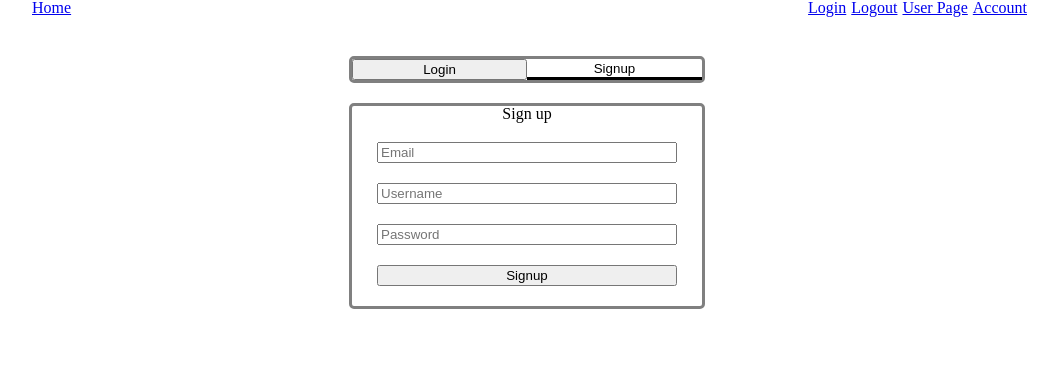
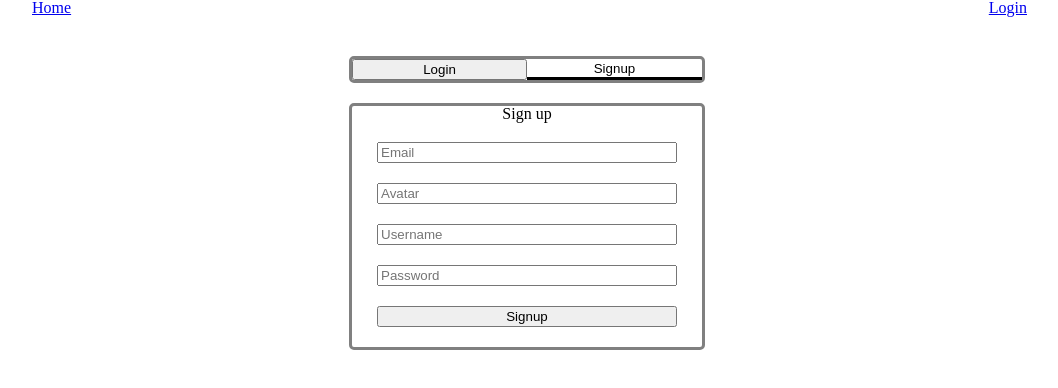
Before and after one commit to lambda-art-portfolio/frontend, a React (Create React App) app: page /signup in a window 1280 px wide. Shown: the top 388 px of the page, without its empty margins (113-1171 px from the left). Built offline with nearby package versions, Linux system fonts and the light colour scheme.

Commit message:
log in and log out hide

```diff
--- a/src/CSS/App.css
+++ b/src/CSS/App.css
@@ -13,3 +13,6 @@ nav {
 .hide{
   display:none;
 }
+.show{
+  display:block;
+}
--- a/src/components/navigation/navbar.js
+++ b/src/components/navigation/navbar.js
@@ -3,22 +3,44 @@ import "../../CSS/nav.css";
 import { Link } from "react-router-dom";
 
 export default class Navbar extends Component {
+constructor() {
+  super();
+  this.state= {
+    hideNav:false
+  }
+}
+
+handleChange(e) {
+  this.setState({hideNav: true})
+}
+
   logout = () => {
     localStorage.removeItem("token");
   };
 
+
+
+  loggedIn = () => {
+    if (localStorage.getItem("token")) {
+      return "link hide";
+    } else {
+      return "link ";
+    }
+  };
+
+
+
+  loggedOut = () => {
+    if (localStorage.getItem("token")) {
+      return "link ";
+    } else {
+      return "link hide";
+    }
+  };
+
+  // (localStorage.getItem("token") ? "link hide" : "link")
+
   render() {
-    //     let btnLogin = document.getElementById("btnLogin");
-    //     let btnLogout = document.getElementById("btnLogout");
-
-    //   if (localStorage.getItem("token")) {
-    // btnLogin.classList.add("hide");
-    // btnLogout.classList.remove("hide");
-
-    // } else {
-    // btnLogin.classList.remove("hide");
-    // btnLogout.classList.add("hide");}
-
     return (
       <div>
         <div className="navDiv">
@@ -30,23 +52,29 @@ export default class Navbar extends Component {
             </div>
             <div>{/* <input /> */}</div>
             <div>
-              <Link className="link" to="/login" id="btnLogin">
+              <Link
+              className={this.loggedIn()}
+              to="/login">
                 Login
               </Link>
+
               <Link
-                className="link"
+              className={this.loggedOut()}
+              to="/protected">
+                User Page
+              </Link>
+
+              <Link
+              className={this.loggedOut()}
+              to="/account">
+                Account
+              </Link>
+              <Link
                 to="/"
-                id="btnlogout"
-                // className="hide"
-                // onClick={this.logout()}
+                className={this.loggedOut()}
+                onClick={this.logout}
               >
                 Logout
-              </Link>
-              <Link className="link" to="/protected">
-                User Page
-              </Link>
-              <Link className="link" to="/account">
-                Account
               </Link>
             </div>
           </nav>
--- a/src/components/routes/UserInfo.js
+++ b/src/components/routes/UserInfo.js
@@ -1,14 +1,24 @@
 import React, { Component } from 'react'
 import "../../CSS/accountpage.css"
+import axios from 'axios'
 
 class UserInfo extends Component {
     state = {
-        credentails: {
-            email: "",
-            username: "",
-            password: ""
-          }
+        credentials: []
     }
+
+    componentDidMount() {
+    axios
+      .get("https://web17-artfolio.herokuapp.com/api/account/")
+      .then(res => {
+        localStorage.setItem("token", res.data.token);
+        console.log(res.data)
+      })
+      .catch(err => console.log(err));
+
+    }
+
+
   render() {
     return (
       <div>
--- a/src/components/routes/login.js
+++ b/src/components/routes/login.js
@@ -10,16 +10,19 @@ export default class Login extends Component {
   //   this.
   // }
 state = {
-      credentails: {
+      credentials: {
         username: "",
         password: ""
       }
     };
+
   loginData = creds => {
+    console.log(creds)
     return axios
-      .post("http://localhost:5000/api/login", creds)
+      .post("https://web17-artfolio.herokuapp.com/api/account/login", creds)
       .then(res => {
-        localStorage.setItem("token", res.data.payload);
+        localStorage.setItem("token", res.data.token);
+        console.log(res.data)
       })
       .catch(err => console.log(err));
   };
@@ -27,8 +30,8 @@ state = {
 
   handleChange = e => {
     this.setState({
-      credentails: {
-        ...this.state.credentails,
+      credentials: {
+        ...this.state.credentials,
         [e.target.name]: e.target.value
       }
     });
@@ -58,12 +61,14 @@ state = {
         <div className="formContainer">
           <h1 className="loginheader">Log in</h1>
           <form onSubmit={this.login} className="loginForm">
+
             <input
               className="loginInput"
               type="text"
               name="username"
               placeholder="Username"
-              value={this.state.credentails.username}
+              value=
+              {this.state.credentials.username}
               onChange={this.handleChange}
             />
 
@@ -72,7 +77,7 @@ state = {
               type="password"
               name="password"
               placeholder="Password"
-              value={this.state.credentails.password}
+              value={this.state.credentials.password}
               onChange={this.handleChange}
             />
 
--- a/src/components/routes/signup.js
+++ b/src/components/routes/signup.js
@@ -2,78 +2,72 @@ import React, { Component } from "react";
 import "../../CSS/signup.css";
 import { Route, Link } from "react-router-dom";
 import Login from "./Login";
+import axios from 'axios'
 
 export default class Signup extends Component {
-  constructor(props) {
-    super(props);
-    this.state = {
-      credentails: {
+  // constructor(props) {
+  //   super(props);
+   state = {
+      credentials: {
+        avatar:'',
         email: "",
         username: "",
         password: "",
         errors: []
       }
     };
-  }
+  // }
+  registerData = creds => {
+    console.log(creds)
+    return axios
+      .post("https://web17-artfolio.herokuapp.com/api/account/register", creds)
+      .then(res => {
+        localStorage.setItem("token", res.data.token);
+        console.log(res.data)
+      })
+      .catch(err => console.log(err));
+  };
 
-  showValidationErr(e, msg) {
-    this.setState(prevState => ({
-      errors: [...prevState.credentails.errors, { e, msg }]
-    }));
-  }
-  clearValidationErr(e) {
-    this.setState(prevState => {
-      let newArr = [];
-      for (let err of prevState.credentails.errors) {
-        if (e !== err.e) {
-          newArr.push(err);
-        }
+
+  handleChange = e => {
+    this.setState({
+      credentials: {
+        ...this.state.credentials,
+        [e.target.name]: e.target.value
       }
-      return newArr;
     });
-  }
+  };
 
-  onUsernameChange(e) {
-    this.setState.credentails({ username: e.target.value });
-    this.clearValidationErr("username");
-  }
-  onEmailChange(e) {
-    this.setState.credentails({ email: e.target.value });
-    this.clearValidationErr("email");
-  }
-  onPasswordChange(e) {
-    this.setState.credentails({ password: e.target.value });
-    this.clearValidationErr("password");
-  }
+  login = e => {
+    e.preventDefault();
+    this.registerData(this.state.credentials)
+    .then(() => {
+      this.props.history.push("/protected");
+    });
+  };
+
 
   register() {
-    // console.log('this.state', this.state)
-    if (this.state.credentails.email === "") {
-      return this.showValidationErr("username", "Username cannot be empty")
-    } else  if (this.state.credentails.username === "") {
-      return this.showValidationErr("username", "Username cannot be empty")
-    }else  if (this.state.credentails.password === "") {
-      return this.showValidationErr("username", "Username cannot be empty")
-    }
+
   }
 
 
 
   render() {
-    let usernameErr= null,
-    passwordErr= null,
-    emailErr= null;
+    // let usernameErr= null,
+    // passwordErr= null,
+    // emailErr= null;
 
-    for(let err of this.state.credentails.errors) {
-      if(err.e ==="username") {
-        usernameErr = err.msg;
-      } if (err.e ==="email") {
-        emailErr = err.msg;
-      } if (err.e ==="password") {
-        passwordErr = err.msg;
-      }
+    // for(let err of this.state.credentials.errors) {
+    //   if(err.e ==="username") {
+    //     usernameErr = err.msg;
+    //   } if (err.e ==="email") {
+    //     emailErr = err.msg;
+    //   } if (err.e ==="password") {
+    //     passwordErr = err.msg;
+    //   }
 
-    }
+    // }
 
     return (
       <div className="signupContainer">
@@ -86,34 +80,42 @@ export default class Signup extends Component {
 
         <div className="formContainer">
           <h1>Sign up</h1>
-          <form className="signupForm">
+          <form
+          className="signupForm"
+          onSubmit={this.login}
+          >
             <input
               className="signupInput"
               type="text"
               name="email"
               placeholder="Email"
               // value=''
-              onChange={this.onEmailChange}
+              onChange={this.handleChange}
             />
-            <p>{emailErr ? emailErr : "" }</p>
+             <input
+              className="signupInput"
+              type="text"
+              name="avatar"
+              placeholder="Avatar"
+              // value=''
+              onChange={this.handleChange}
+            />
             <input
               className="signupInput"
               type="text"
               name="username"
               placeholder="Username"
               // value=''
-              onChange={this.onUsernameChange}
+              onChange={this.handleChange}
             />
-            <p>{usernameErr ? usernameErr : "" }</p>
             <input
               className="signupInput"
               type="password"
               name="password"
               placeholder="Password"
               // value=''
-              onChange={this.onPasswordChange}
+              onChange={this.handleChange}
             />
-            <p>{passwordErr ? passwordErr : "" }</p>
             {/* <Link to="/login"> */}
             <button
               className="formButton"
```
